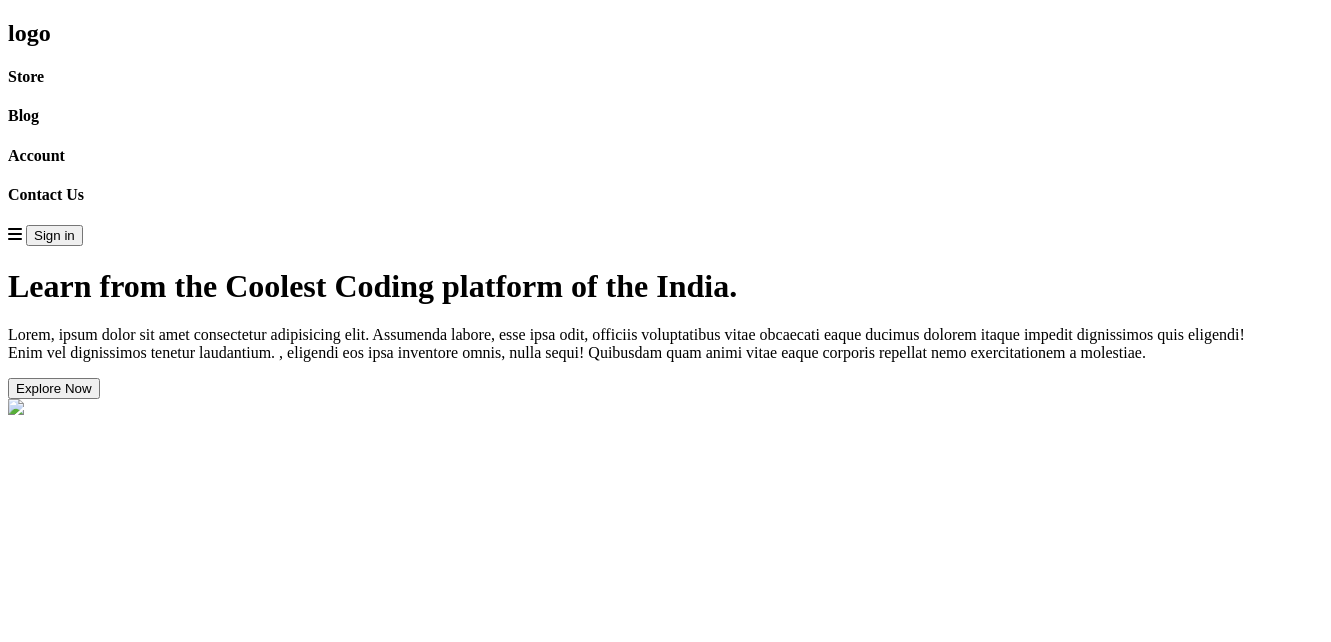
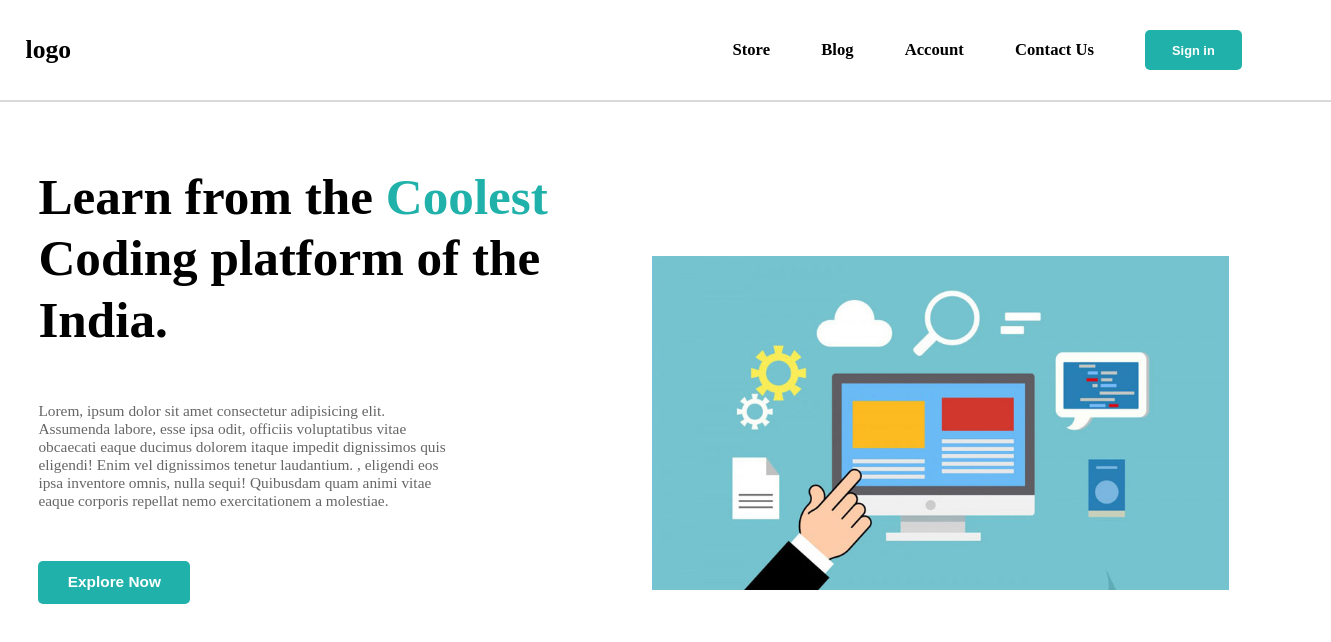
Before and after one commit to alka-tripathi/Responsive-Page, a plain HTML site: page index.html in a window 1280 px wide. Shown: the whole page, 1331 px wide, since content can reach past the window. Drawn offline with Linux system fonts and the light colour scheme.

Commit message:
removed link

```diff
--- a/index.html
+++ b/index.html
@@ -3,8 +3,8 @@
 <head>
     <meta charset="UTF-8">
     <meta name="viewport" content="width=device-width, initial-scale=1.0">
-    <title>Document</title>
-    <link rel="stylesheet" href="/Responsive Page/style.css">
+    <title>Website</title>
+    <link rel="stylesheet" href="style.css">
     <link rel="stylesheet" href="https://cdnjs.cloudflare.com/ajax/libs/font-awesome/6.5.2/css/all.min.css" integrity="sha512-SnH5WK+bZxgPHs44uWIX+LLJAJ9/2PkPKZ5QiAj6Ta86w+fsb2TkcmfRyVX3pBnMFcV7oQPJkl9QevSCWr3W6A==" crossorigin="anonymous" referrerpolicy="no-referrer" />
 </head>
 <body>
@@ -28,7 +28,7 @@
             <button>Explore Now</button>
             </div>
             <div class="right">
-                <img src="/Responsive Page/image.jpg"></div>
+                <img src="image.jpg"></div>
 
 
      </div>
```
